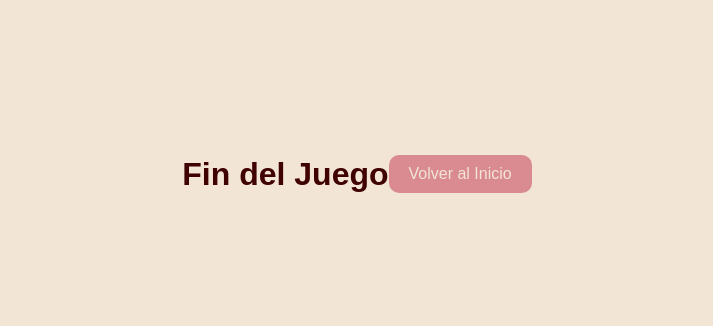
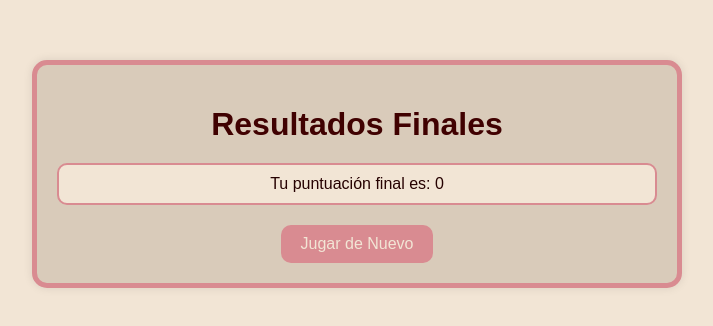
Before and after one commit to Tricejer41/Pokemon-Stat-Games, a plain HTML site: page end.html in a window 1280 px wide. Shown: the part 226-552 px from the top of the page, without its empty margins (283-996 px from the left). Drawn offline with Linux system fonts and the light colour scheme.

Commit message:
1.8 - Style and Config Final Page

```diff
--- a/end.html
+++ b/end.html
@@ -3,18 +3,26 @@
 <head>
     <meta charset="UTF-8">
     <meta name="viewport" content="width=device-width, initial-scale=1.0">
-    <title>Pokémon Stat Race - Fin del Juego</title>
+    <title>Pokémon Stat Race - Resultados</title>
     <link rel="stylesheet" href="styles.css">
 </head>
 <body>
-    <h1>Fin del Juego</h1>
-    <div id="results">
-        <!-- Aquí se mostrarán los resultados -->
+    <div class="container">
+        <h1>Resultados Finales</h1>
+        <div class="description">
+            <p id="final-score">Tu puntuación final es: <span id="score">0</span></p>
+        </div>
+        <div class="button-container">
+            <button onclick="startNewGame()">Jugar de Nuevo</button>
+        </div>
     </div>
-    <button onclick="goToHome()">Volver al Inicio</button>
+    <script>
+        document.addEventListener('DOMContentLoaded', (event) => {
+            const finalScore = localStorage.getItem('finalScore') || 0;
+            document.getElementById('score').textContent = finalScore;
+        });
 
-    <script>
-        function goToHome() {
+        function startNewGame() {
             window.location.href = 'index.html';
         }
     </script>
--- a/game.js
+++ b/game.js
@@ -152,6 +152,7 @@ async function nextRound() {
         document.getElementById('start-button').disabled = false;
         await resetRace();
     } else {
+        localStorage.setItem('finalScore', score);
         window.location.href = 'end.html';
     }
 }
```
